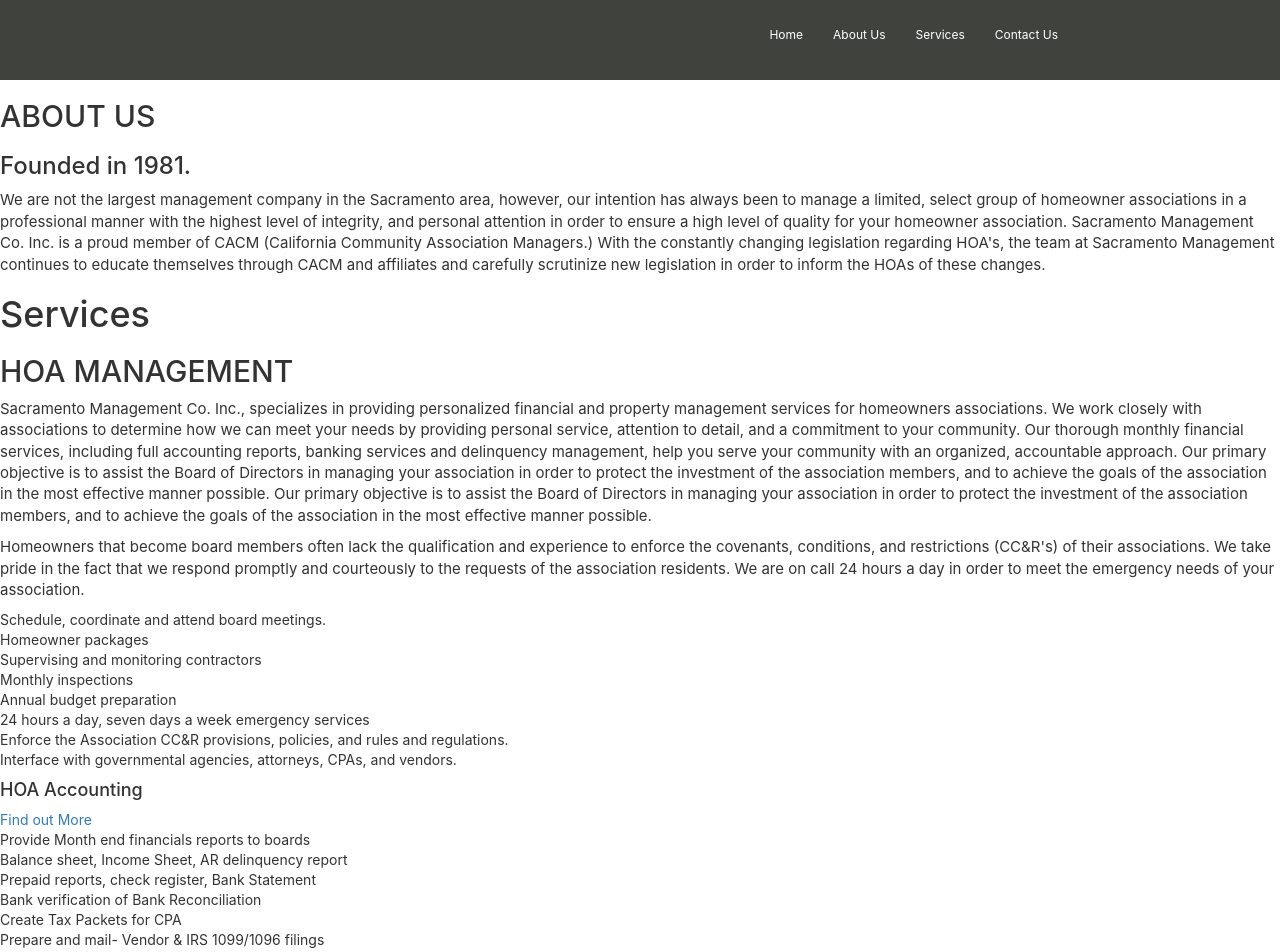
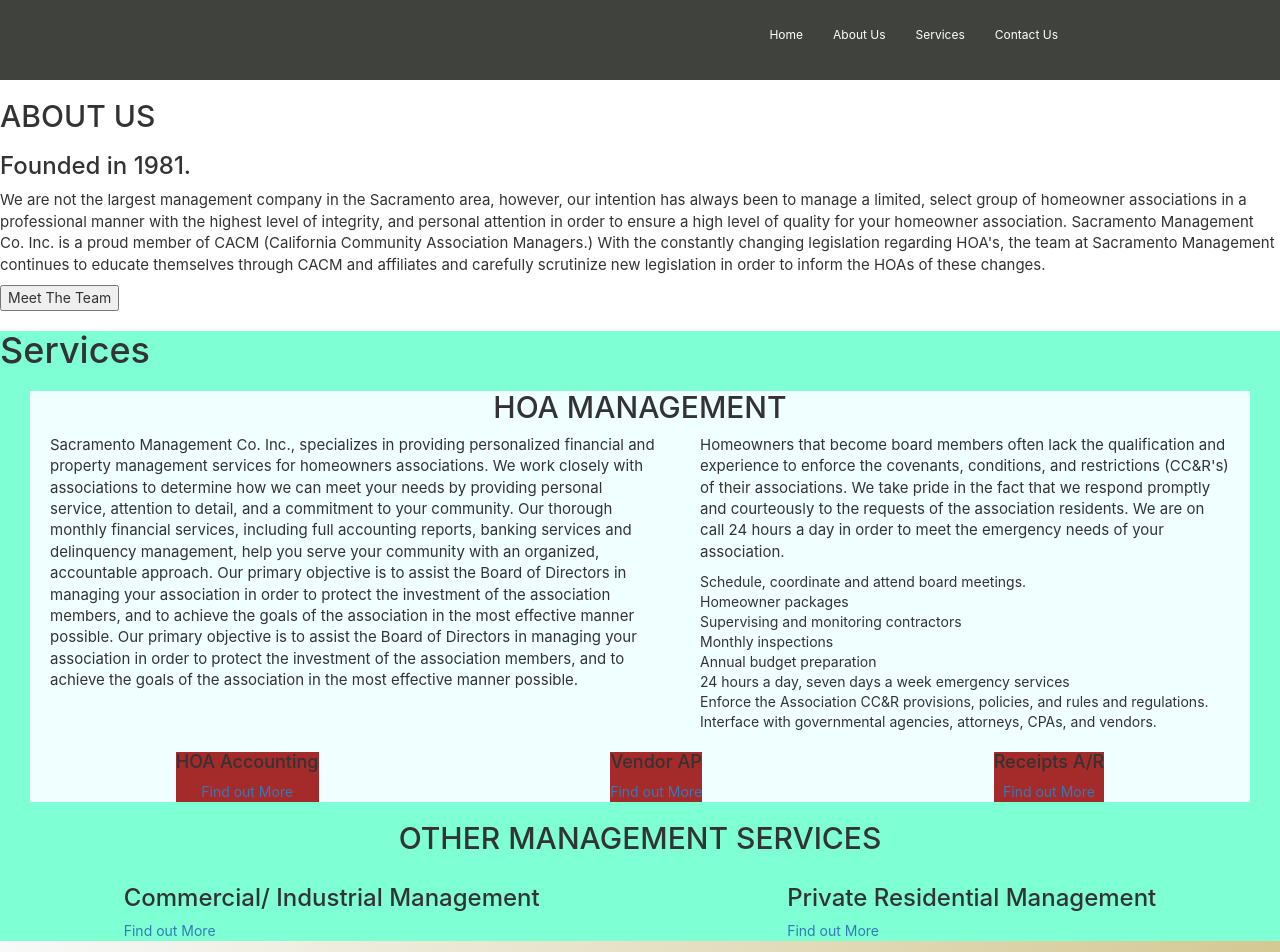
Before and after one commit to zcorpuz/SacMgmt, a React (Create React App) app in the folder sacmgmt/: page / in a window 1280 px wide. Shown: the top 952 px of the page. Built offline with nearby package versions, Linux system fonts and the light colour scheme.

Commit message:
added styling and changed code to make section fully functional

```diff
--- a/sacmgmt/public/css/style.css
+++ b/sacmgmt/public/css/style.css
@@ -52,8 +52,8 @@
 }
 ul, ol {
 	padding: 0;
-	webkit-padding: 0;
-	moz-padding: 0;
+	/* webkit-padding: 0;
+	moz-padding: 0; */
 }
 hr {
 	height: 2px;
@@ -65,9 +65,9 @@
 	border: 0;
 }
 /* About & Team */
-#Aboutus .Aboutus {
+/* #Aboutus .Aboutus {
 
-}
+} */
 
 .modal {
 	width: 400px;
@@ -76,7 +76,7 @@
 	margin-top: 10px;
 	background: grey;
 	display: flex;
-  }
+}
 
 
 
--- a/sacmgmt/src/App.js
+++ b/sacmgmt/src/App.js
@@ -5,15 +5,15 @@
 import Aboutus from './components/Contact/Aboutus';
 import ServiceSection from './components/ServiceSection';
 import serviceData from "./serviceData"
-// import Team  from './components/Contact/Team';
+import Team  from './components/Contact/Team';
 
 function App() {
   return (
     <div>
       <Nav />
       <Aboutus />
+      <Team />
       <ServiceSection serviceData={serviceData}/>
-      {/* <Team /> */}
       <Contact />
     </div>
   );
--- a/sacmgmt/src/components/Contact/Team.js
+++ b/sacmgmt/src/components/Contact/Team.js
@@ -1,9 +1,10 @@
-import React, {useState } from "react"
+import React, { useState } from "react"
 
 function Team() {
-  const [isOpen, setIsOpen] = useState(false)
+  const [isOpen, setIsOpen] = useState(false);
+
   return(
-    <div className = "Team">
+    <div className="team">
       <button onClick={() =>
       {setIsOpen(!isOpen)
       console.log(isOpen)}}> Meet The Team</button>
--- a/sacmgmt/src/components/ServiceSection/index.js
+++ b/sacmgmt/src/components/ServiceSection/index.js
@@ -1,75 +1,103 @@
-import React, { Component } from "react";
+import React, { useState } from "react";
 import "./style.css";
 
-export default class Porfolio extends Component {
-    state = {
-        show: false
-      };
+function ServiceSection(props) {
 
-    showModal = e => {
-        this.setState({
-          show: !this.state.show
-        });
-    };
+    const [isOpen, setIsOpen] = useState(false);
 
-    render() {
-        let serviceData = this.props.serviceData;
+        // show: false
+
+    // showModal = e => {
+    //     this.setState({
+    //       show: !this.state.show
+    //     });
+    // };
+
+        // return (
+        //     <div>{props.serviceData.blurbOne}</div>
+        // )
+
     return(
         <div className="service-section">
             <h1>Services</h1>
             <div className="service-one">
-                    <h2>HOA Management</h2>
-                    <div>
+                <h2 className="serv-title">HOA Management</h2>
+                <div className="hoa-manage">
                     <div className="blurb-one">
-                            <p>{serviceData.blurbOne}</p>
+                        <p>{props.serviceData.blurbOne}</p>
                     </div>
                     <div className="blurb-two">
-                            <p>{serviceData.blurbTwo}</p>
+                        <p>{props.serviceData.blurbTwo}</p>
                         <div className="hoa-bullet-list">
                             <ul>
-                                    {serviceData.hoaBullets.map(hoaItem => <li key={hoaItem.key}>{hoaItem.oneItem}</li>)}
+                                {props.serviceData.hoaBullets.map(hoaItem => <li key={hoaItem.key}>{hoaItem.oneItem}</li>)}
                             </ul>
+                        </div>
                     </div>
                 </div>
 
                 <div className="hoa-sections">
-                            {serviceData.homeownerBox.map(item => {
+                    {props.serviceData.homeownerBox.map(item => {
                         return(
                             <div key={item.key}>
                                 <div className="hoa-service-card">
                                     <h4>{item.name}</h4>
-                                            <a href={`#${item.modal}`} >Find out More</a>
+                                    <a href={`#${item.modal}`} onClick={() =>
+                                        {setIsOpen(!isOpen)}}>Find out More</a>
                                 </div>
-                                        <div id={item.modal}>
+                                {isOpen ?
+                                    <div id={item.modal}  className="modal">
+                                        <div className="modal-content">
+                                            <div className="modal-header">
+                                                <span className="contact-close">&times;</span>
+                                                <h2>{item.name}</h2>
+                                            </div>
+                                        </div>
+                                        <div className="modal-body">
                                             <ul>
                                                 {item.bullets.map(bullet => <li key={bullet.key}>{bullet.oneBullet}</li>)}
                                             </ul>
                                         </div>
                                     </div>
+                                : null }
+                            </div>
                         )
                     })}
                 </div>
             </div>
-                </div>
-                <h2>Other Management Services</h2>
+
+            <h2 className="serv-title">Other Management Services</h2>
             <div className="other-services">
-                    {serviceData.otherServiceBox.map(item => {
+                {props.serviceData.otherServiceBox.map(item => {
                     return(
                         <div key={item.key}>
                             <div>
-                                    <h3>{item.name}</h3>
-                                    <a href={`#${item.modal}`} >Find out More</a>
+                                <h3 className="serv-title">{item.name}</h3>
+                                <a href={`#${item.modal}`} onClick={() =>
+                                    {setIsOpen(!isOpen)}} >Find out More
+                                </a>
                             </div>
-                                <div id={item.modal}>
+                            {isOpen ?
+                                <div id={item.modal} className="modal">
+                                    <div className="modal-content">
+                                        <div className="modal-header">
+                                            <span className="contact-close">&times;</span>
+                                            <h2>{item.name}</h2>
+                                        </div>
+                                    </div>
+                                    <div className="modal-body">
                                         <ul>
                                             {item.bullets.map(bullet => <li key={bullet.key}>{bullet.oneBullet}</li>)}
                                         </ul>
                                     </div>
                                 </div>
+                            : null }
+                        </div>
                     )
                 })}
             </div>
         </div>
-        )
+    );
 }
-}
+
+export default ServiceSection;
--- a/sacmgmt/src/components/ServiceSection/style.css
+++ b/sacmgmt/src/components/ServiceSection/style.css
@@ -0,0 +1,115 @@
+.service-section {
+    background-color: aquamarine;
+}
+
+.service-one {
+    background-color: azure;
+    margin-left: 30px;
+    margin-right: 30px;
+}
+
+.serv-title {
+    text-align: center;
+}
+
+.hoa-manage {
+    display: flex;
+    justify-content: space-around;
+}
+
+.blurb-one, .blurb-two {
+    margin-left: 20px;
+    margin-right: 20px;
+}
+
+.blurb-one {
+    max-width: 50%;
+}
+
+.hoa-sections, .other-services {
+    display: flex;
+    justify-content: space-around;
+}
+
+.hoa-service-card {
+    background-color: brown;
+    text-align: center;
+}
+
+
+
+
+
+
+
+/* Modals Styling */
+/* .modal {
+    display: none;
+    position: fixed;
+    z-index: 1;
+    left: 0;
+    top: 0;
+    height: 100%;
+    width: 100%;
+    overflow: auto;
+    background-color: rgba(0, 0, 0, 0.5);
+}
+
+.modal-content {
+    margin: 10% auto;
+    width: 60%;
+    box-shadow: 0 5px 8px 0 rgba(0, 0, 0, 0.2), 0 7px 20px 0 rgba(0, 0, 0, 0.17);
+    animation-name: modalopen;
+    animation-duration: 1s;
+}
+
+.modal-header h2 {
+    margin: 0;
+    text-align: center;
+}
+
+.modal-header {
+    background: var(--body-font-color);
+    padding: 15px;
+    color: #fff;
+    border-top-left-radius: 5px;
+    border-top-right-radius: 5px;
+}
+
+.modal-body {
+    padding: 10px 20px;
+    background: #fff;
+}
+
+.contact-close, .newsletter-close {
+    color: #ccc;
+    float: right;
+    font-size: 30px;
+    color: #fff;
+}
+
+.contact-close:hover, .contact-close:focus, .newsletter-close:hover, .newsletter-close:focus {
+    color: #000;
+    text-decoration: none;
+    cursor: pointer;
+}
+
+
+@keyframes modalopen {
+    from {
+      opacity: 0;
+    }
+    to {
+      opacity: 1;
+    }
+} */
+
+
+.modal {
+	width: 400px;
+	border: 1px solid grey;
+	margin: 0 auto;
+	margin-top: 10px;
+	background: grey;
+	display: flex;
+}
```
Lines whose indentation alone changed are shown as unchanged.
